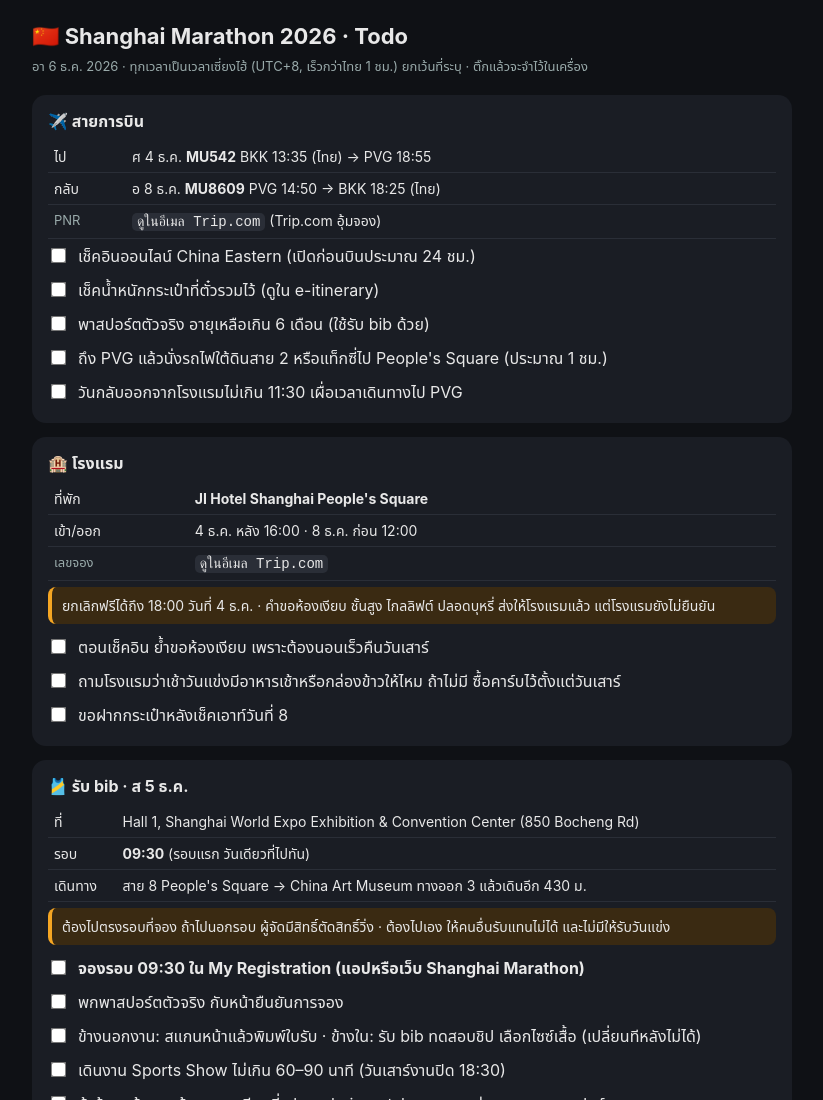
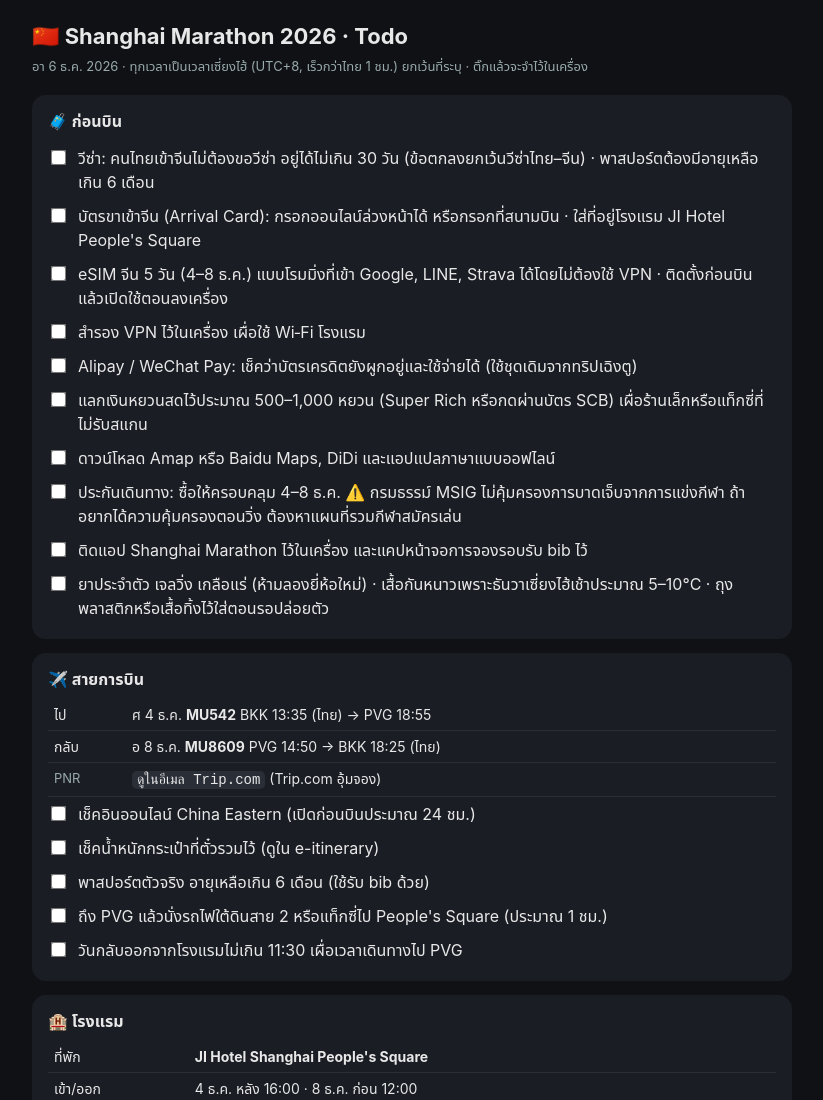
Before and after one commit to nitipatl/shanghai-marathon-2026, a plain HTML site: page index.html in a window 1280 px wide. Shown: the top 1100 px of the page, without its empty margins (228-1051 px from the left). Drawn offline with Linux system fonts and the light colour scheme.

Commit message:
Add pre-trip todos: visa, eSIM, money

```diff
--- a/index.html
+++ b/index.html
@@ -12,6 +12,19 @@ table{width:100%;border-collapse:collapse;font-size:14px}td,th{padding:5px 6px;b
 </style></head><body>
 <h1>🇨🇳 Shanghai Marathon 2026 · Todo</h1>
 <div class="sub">อา 6 ธ.ค. 2026 · ทุกเวลาเป็นเวลาเซี่ยงไฮ้ (UTC+8, เร็วกว่าไทย 1 ชม.) ยกเว้นที่ระบุ · ติ๊กแล้วจะจำไว้ในเครื่อง</div>
+
+<section><h2>🧳 ก่อนบิน</h2>
+<label><input type="checkbox"><span>วีซ่า: คนไทยเข้าจีนไม่ต้องขอวีซ่า อยู่ได้ไม่เกิน 30 วัน (ข้อตกลงยกเว้นวีซ่าไทย–จีน) · พาสปอร์ตต้องมีอายุเหลือเกิน 6 เดือน</span></label>
+<label><input type="checkbox"><span>บัตรขาเข้าจีน (Arrival Card): กรอกออนไลน์ล่วงหน้าได้ หรือกรอกที่สนามบิน · ใส่ที่อยู่โรงแรม JI Hotel People's Square</span></label>
+<label><input type="checkbox"><span>eSIM จีน 5 วัน (4–8 ธ.ค.) แบบโรมมิ่งที่เข้า Google, LINE, Strava ได้โดยไม่ต้องใช้ VPN · ติดตั้งก่อนบิน แล้วเปิดใช้ตอนลงเครื่อง</span></label>
+<label><input type="checkbox"><span>สำรอง VPN ไว้ในเครื่อง เผื่อใช้ Wi‑Fi โรงแรม</span></label>
+<label><input type="checkbox"><span>Alipay / WeChat Pay: เช็คว่าบัตรเครดิตยังผูกอยู่และใช้จ่ายได้ (ใช้ชุดเดิมจากทริปเฉิงตู)</span></label>
+<label><input type="checkbox"><span>แลกเงินหยวนสดไว้ประมาณ 500–1,000 หยวน (Super Rich หรือกดผ่านบัตร SCB) เผื่อร้านเล็กหรือแท็กซี่ที่ไม่รับสแกน</span></label>
+<label><input type="checkbox"><span>ดาวน์โหลด Amap หรือ Baidu Maps, DiDi และแอปแปลภาษาแบบออฟไลน์</span></label>
+<label><input type="checkbox"><span>ประกันเดินทาง: ซื้อให้ครอบคลุม 4–8 ธ.ค. ⚠️ กรมธรรม์ MSIG ไม่คุ้มครองการบาดเจ็บจากการแข่งกีฬา ถ้าอยากได้ความคุ้มครองตอนวิ่ง ต้องหาแผนที่รวมกีฬาสมัครเล่น</span></label>
+<label><input type="checkbox"><span>ติดแอป Shanghai Marathon ไว้ในเครื่อง และแคปหน้าจอการจองรอบรับ bib ไว้</span></label>
+<label><input type="checkbox"><span>ยาประจำตัว เจลวิ่ง เกลือแร่ (ห้ามลองยี่ห้อใหม่) · เสื้อกันหนาวเพราะธันวาเซี่ยงไฮ้เช้าประมาณ 5–10°C · ถุงพลาสติกหรือเสื้อทิ้งไว้ใส่ตอนรอปล่อยตัว</span></label>
+</section>
 
 <section><h2>✈️ สายการบิน</h2>
 <table><tr><td>ไป</td><td>ศ 4 ธ.ค. <b>MU542</b> BKK 13:35 (ไทย) → PVG 18:55</td></tr>
```
